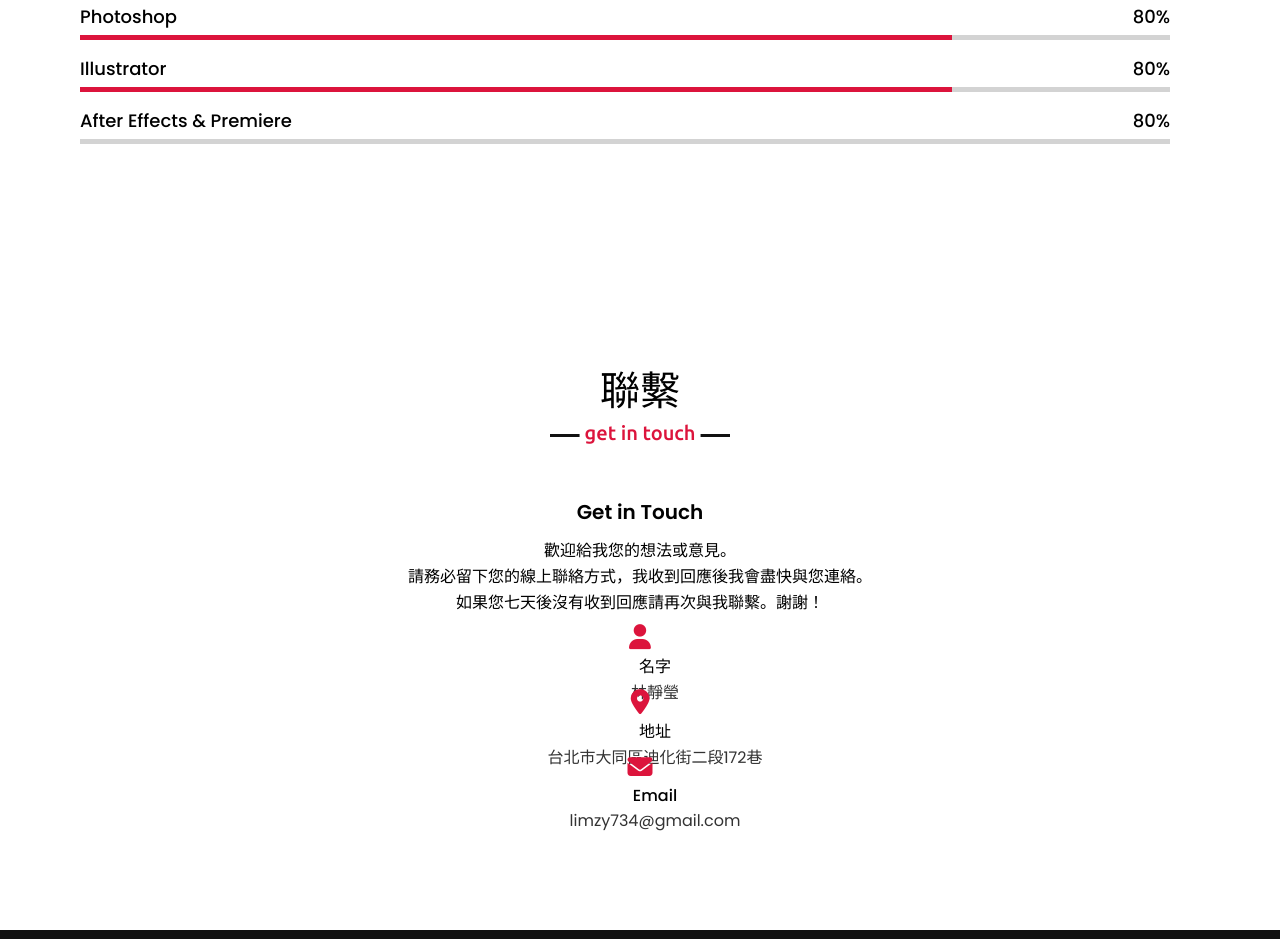
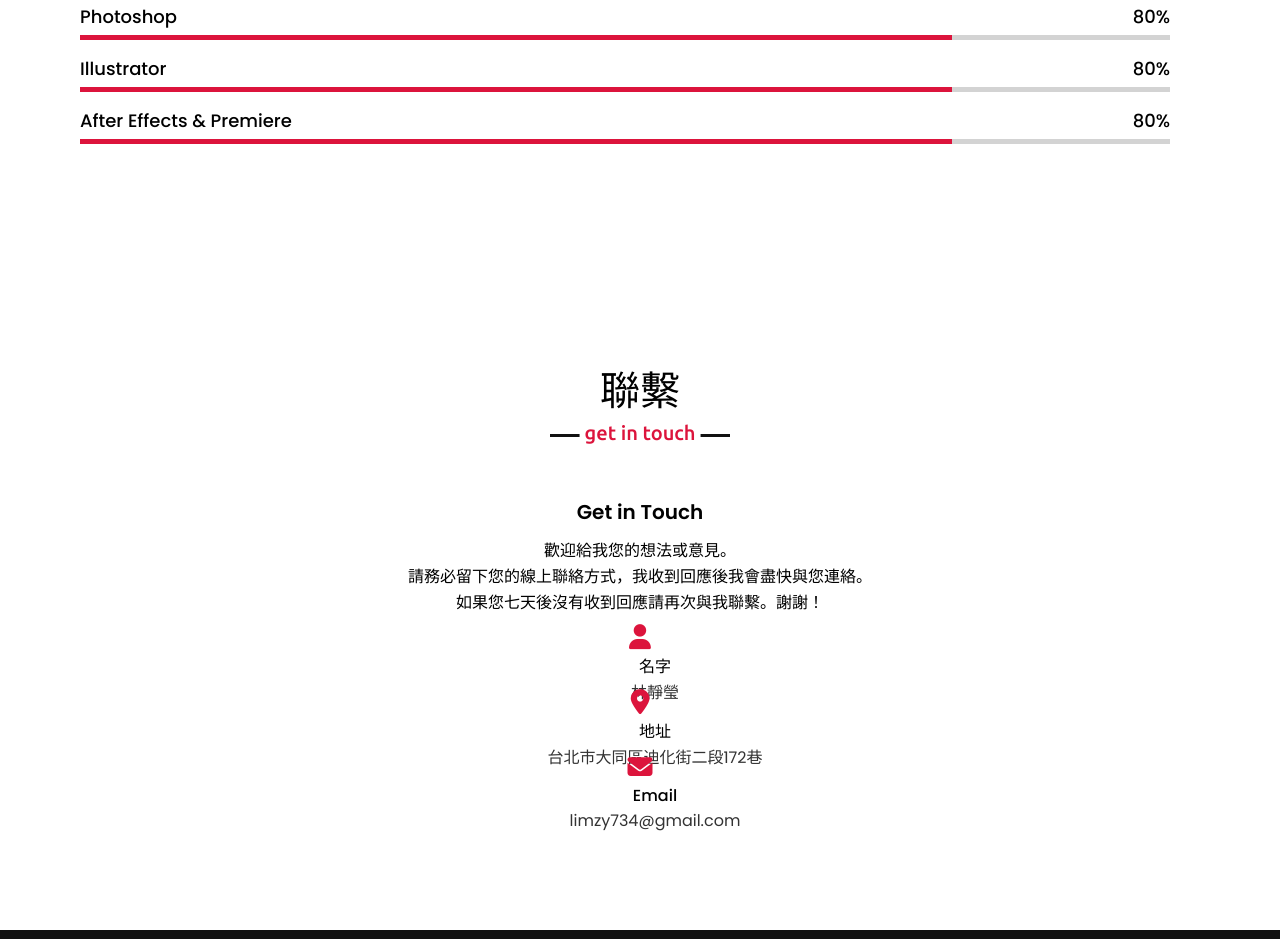
Before and after one commit to LZYimin/LZY, a plain HTML site: page index.html in a window 1280 px wide. Shown: the part 2423-3362 px from the top of the page. Drawn offline with nearby package versions, Linux system fonts and the light colour scheme.

Commit message:
Update style.css

```diff
--- a/style.css
+++ b/style.css
@@ -355,7 +355,9 @@ section .title::after{
 .skills-content .right .Ai::before{
     width: 80%;
 }
-
+.skills-content .right .Af::before{
+    width: 80%;
+}
 
 /* contact section styling */
 .contact .title::after{
```
